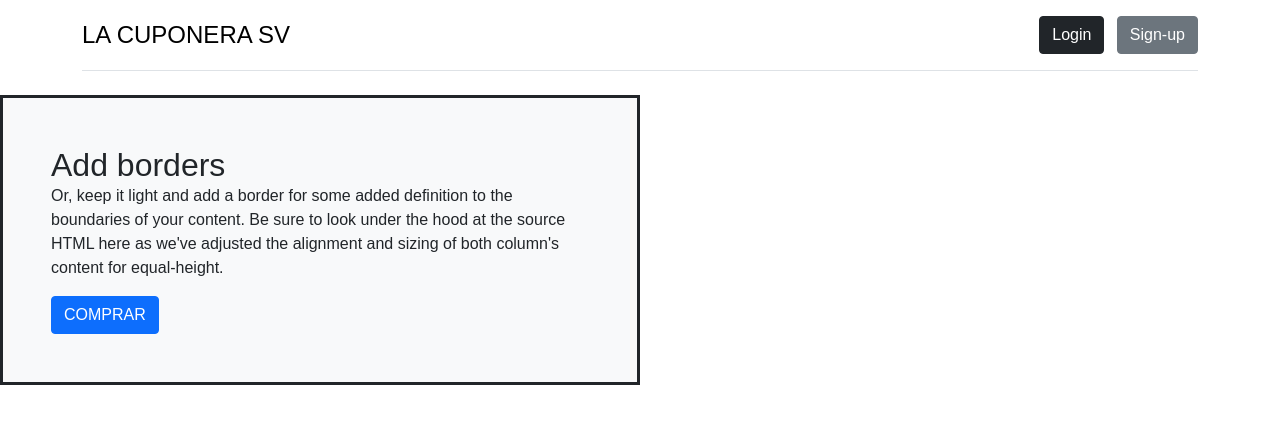
After one commit to Benjamin1207/Proyecto_Catedra, a PHP site: page / in a window 1280 px wide. The commit adds this page. Shown: the top 424 px of the page. Run offline with PHP 8.4, Linux system fonts and the light colour scheme.

Commit message:
modificacion style y bd

```diff
--- /dev/null
+++ b/Pantalla/index.php
@@ -0,0 +1,48 @@
+<!DOCTYPE html>
+<html lang="en">
+<head>
+    <meta charset="UTF-8">
+    <meta http-equiv="X-UA-Compatible" content="IE=edge">
+    <meta name="viewport" content="width=device-width, initial-scale=1.0">
+
+    <!– Bootstrap –>
+    <link href="https://cdn.jsdelivr.net/npm/bootstrap@5.1.3/dist/css/bootstrap.min.css" rel="stylesheet" integrity="sha384-1BmE4kWBq78iYhFldvKuhfTAU6auU8tT94WrHftjDbrCEXSU1oBoqyl2QvZ6jIW3" crossorigin="anonymous">
+    <link href="/style.css" rel="stylesheet">
+    <title>La Cuponera SV</title>
+    <style>
+		body {
+			font-family: Arial, sans-serif;
+			background-color: #ligth;
+		}
+    </style>
+</head>
+<body>
+<div class="container">
+    <header class="d-flex flex-wrap align-items-center justify-content-center justify-content-md-between py-3 mb-4 border-bottom">
+    <a href="index.php" class="d-flex align-items-center mb-3 mb-md-0 me-md-auto link-body-emphasis text-decoration-none">
+        <span class="fs-4" style="color: black"> LA CUPONERA SV</span>
+      </a>
+      <ul class="nav col-12 col-md-auto mb-2 justify-content-center mb-md-0"></ul>
+
+      <div class="col-md-3 text-end">
+      <a href="login.html" style="text-decoration:none">
+        <button type="button" class="btn btn-dark me-2">Login</button>
+      </a>
+      <a href="registro_cliente.html" style="text-decoration:none">
+        <button type="button" class="btn btn-secondary">Sign-up</button>
+      </a>
+      </div>
+    </header>
+  </div>
+  <div class="col-md-6">
+        <div class="h-100 p-5 bg-light text-dark border border-3 border-dark">
+          <h2>Add borders</h2>
+          <p>Or, keep it light and add a border for some added definition to the boundaries of your content. Be sure to look under the hood at the source HTML here as we've adjusted the alignment and sizing of both column's content for equal-height.</p>
+          <a href="login.html"><button class="btn btn-primary" type="button">COMPRAR</button></a>
+        </div>
+      </div>
+
+  <!– Bootstrap –>
+<script src="https://cdn.jsdelivr.net/npm/bootstrap@5.1.3/dist/js/bootstrap.bundle.min.js" integrity="sha384-ka7Sk0Gln4gmtz2MlQnikT1wXgYsOg+OMhuP+IlRH9sENBO0LRn5q+8nbTov4+1p" crossorigin="anonymous"></script>
+</body>
+</html>
--- a/Pantalla/style.css
+++ b/Pantalla/style.css
@@ -30,3 +30,6 @@ body {
     font-size: 1.2em;
     margin-bottom: 10px;
   }
+  main > .container {
+    padding: 30px 0;
+  }
```
Also changed, not shown: cupones_bd.sql (+34 -16 lines).
